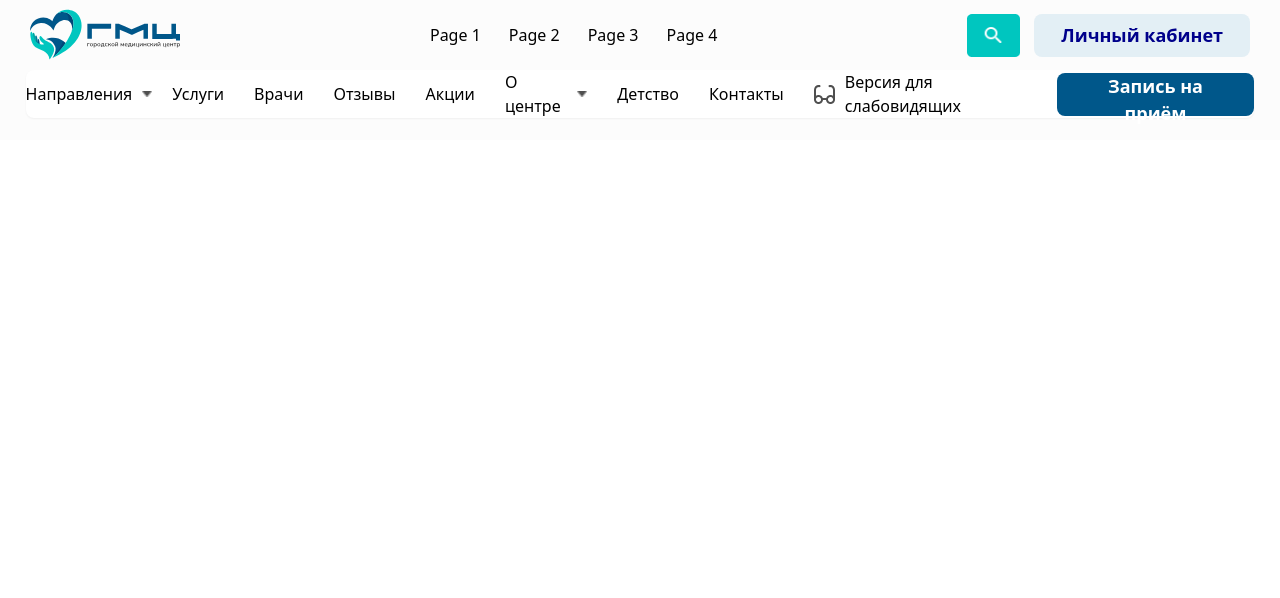
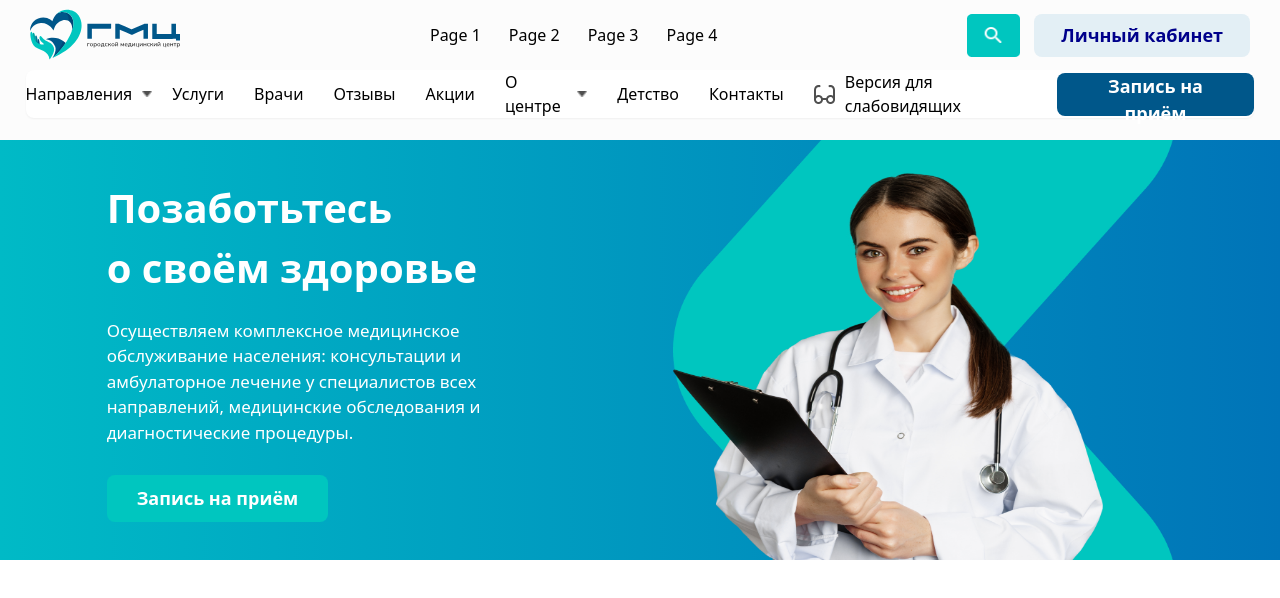
Before and after one commit to YusufDavlatyorov/finalexam, a website: page src/Muhammadusuf.html in a window 1280 px wide. Drawn offline with nearby package versions, Linux system fonts and the light colour scheme; files that its build step writes are made by us from their sources.

Commit message:
section 1

```diff
--- a/src/Muhammadusuf.html
+++ b/src/Muhammadusuf.html
@@ -48,6 +48,21 @@
            <button class="h-[43px] px-[27px] bg-[rgba(0,87,138,1)] rounded-lg text-[white] font-[600] text-[18px]">Запись на приём</button>
         </div>
     </header>
+<section class="text-white bg-[linear-gradient(90deg,rgba(0,186,198,1),rgba(0,116,184,1))] flex justify-evenly items-center flex-col lg:flex-row">
 
+    <div>
+        <p class="text-[40px] font-[600] lg:text-start text-center" >Позаботьтесь <br> о своём здоровье</p>
+        <p class="lg:w-[460px] w-[390px] lg:text-start text-center mt-[20px] mb-[30px] text-[17px]">Осуществляем комплексное медицинское обслуживание населения: консультации и амбулаторное лечение у специалистов всех направлений, медицинские обследования и диагностические процедуры.</p>
+               <button class="h-[47px] px-[30px] bg-[rgba(0,198,191,1)] rounded-lg text-[white] font-[600] text-[18px] lg:ml-[0px] ml-[96px]">Запись на приём</button>
+
+    </div>
+    <div>
+        <div class="lg:mt-[0px] mt-[30px]">
+<img class="w-[500px] h-[420px] " src="/MySurat/svg.png" alt="">
+<img class="z-10 w-[430px] h-[390px] lg:mt-[0px] mt-[345px]" style="position: absolute; top: 170px;" src="/MySurat/image (53).png" alt="">
+        </div>
+    </div>
+
+</section>
 </body>
 </html>
```
